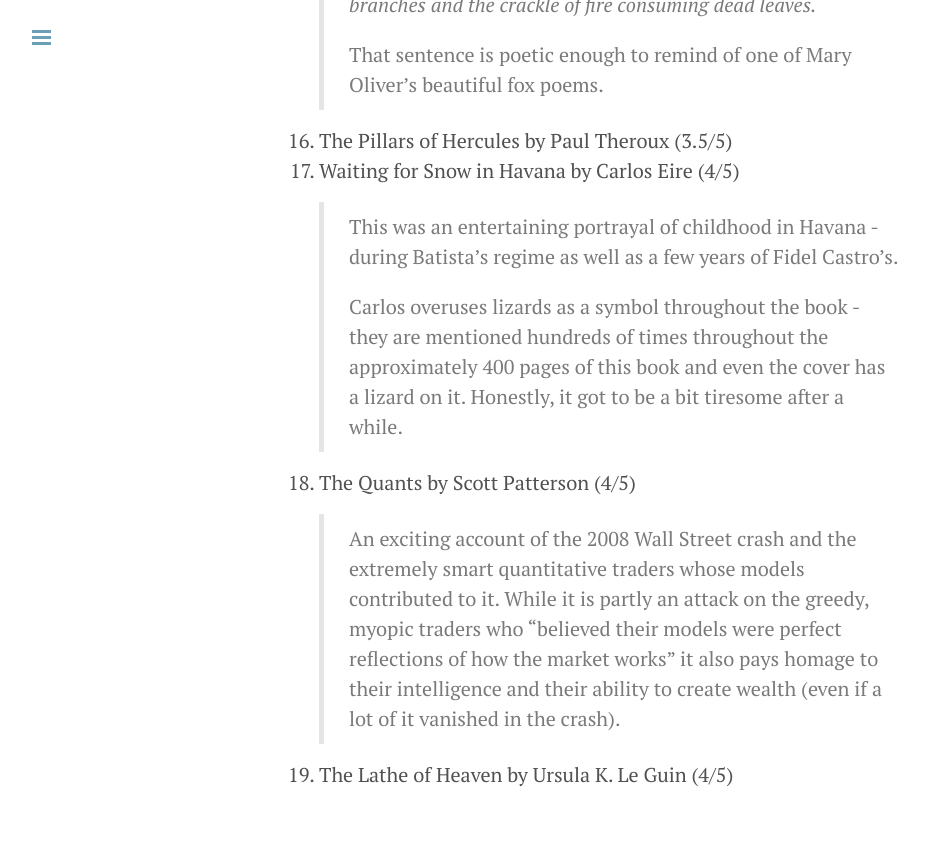
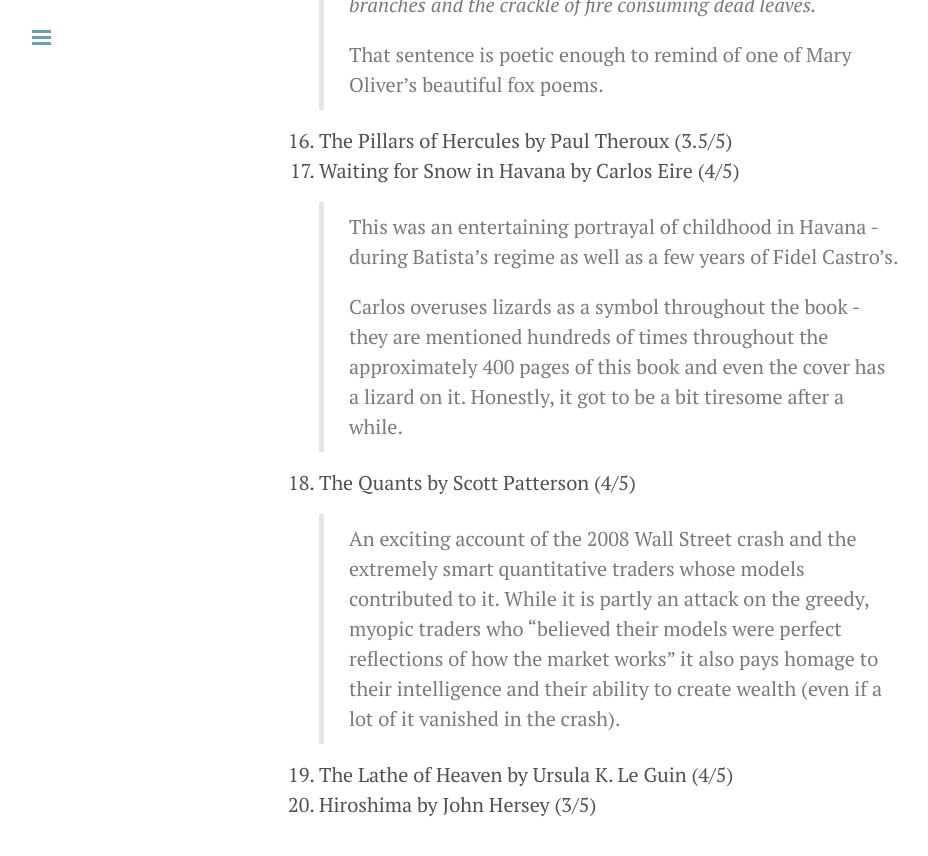
Before and after one commit to regularcoder/regularcoder, a Jekyll site: the page built from reading.md, in a window 1280 px wide and 900 px high, scrolled down 3456 px. Shown: the top 856 px of the window, without its empty margins (1-929 px from the left). Built offline with Jekyll 4.4.1, drawn with Linux system fonts in a browser that asks for light colours; Markdown is read by kramdown in place of the engine named in the settings.

Commit message:
Added Hiroshima

```diff
--- a/reading.md
+++ b/reading.md
@@ -56,3 +56,4 @@
 18. The Quants by Scott Patterson (4/5)
 > An exciting account of the 2008 Wall Street crash and the extremely smart quantitative traders whose models contributed to it. While it is partly an attack on the greedy, myopic traders who "believed their models were perfect reflections of how the market works" it also pays homage to their intelligence and their ability to create wealth (even if a lot of it vanished in the crash).
 19. The Lathe of Heaven by Ursula K. Le Guin (4/5)
+20. Hiroshima by John Hersey (3/5)
```
